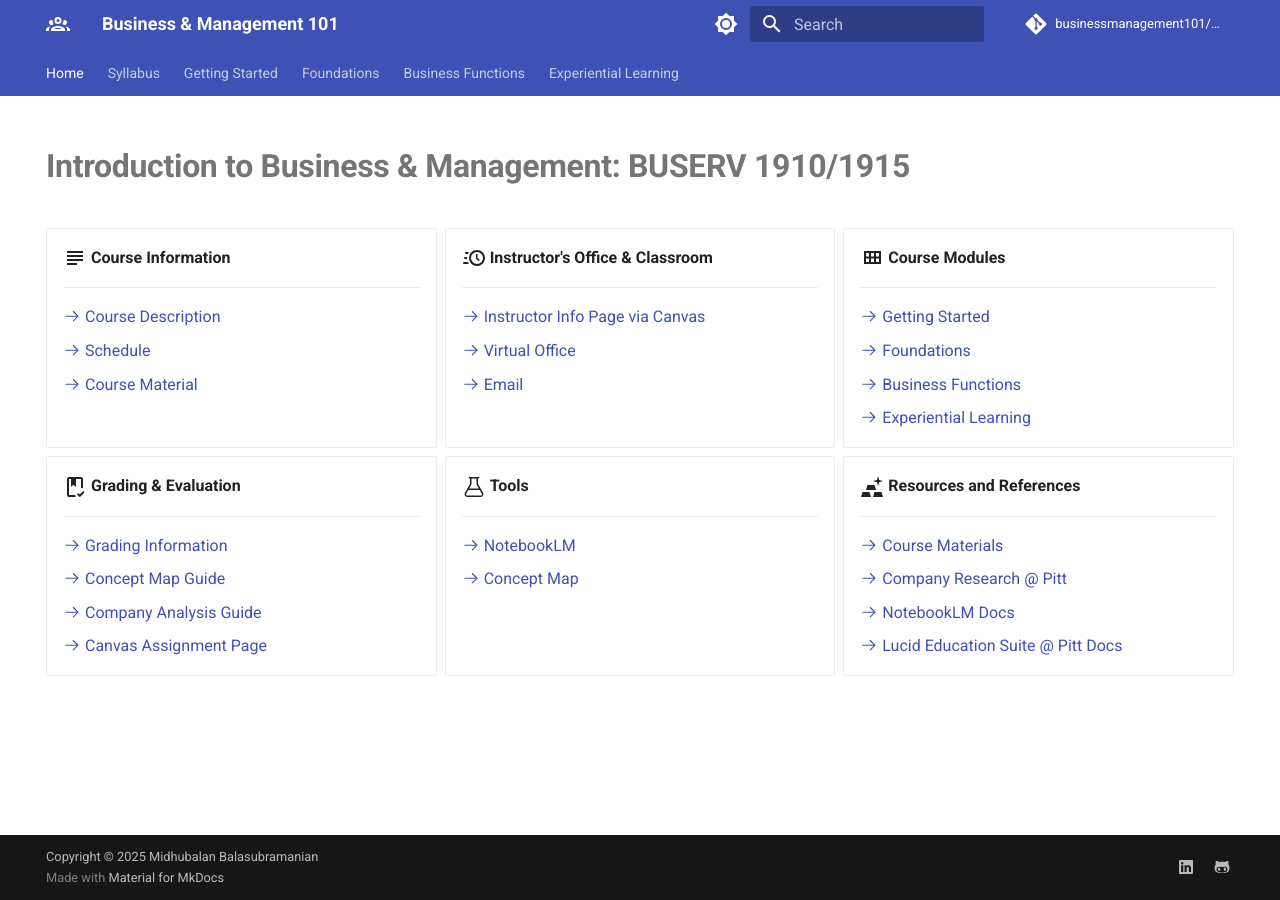
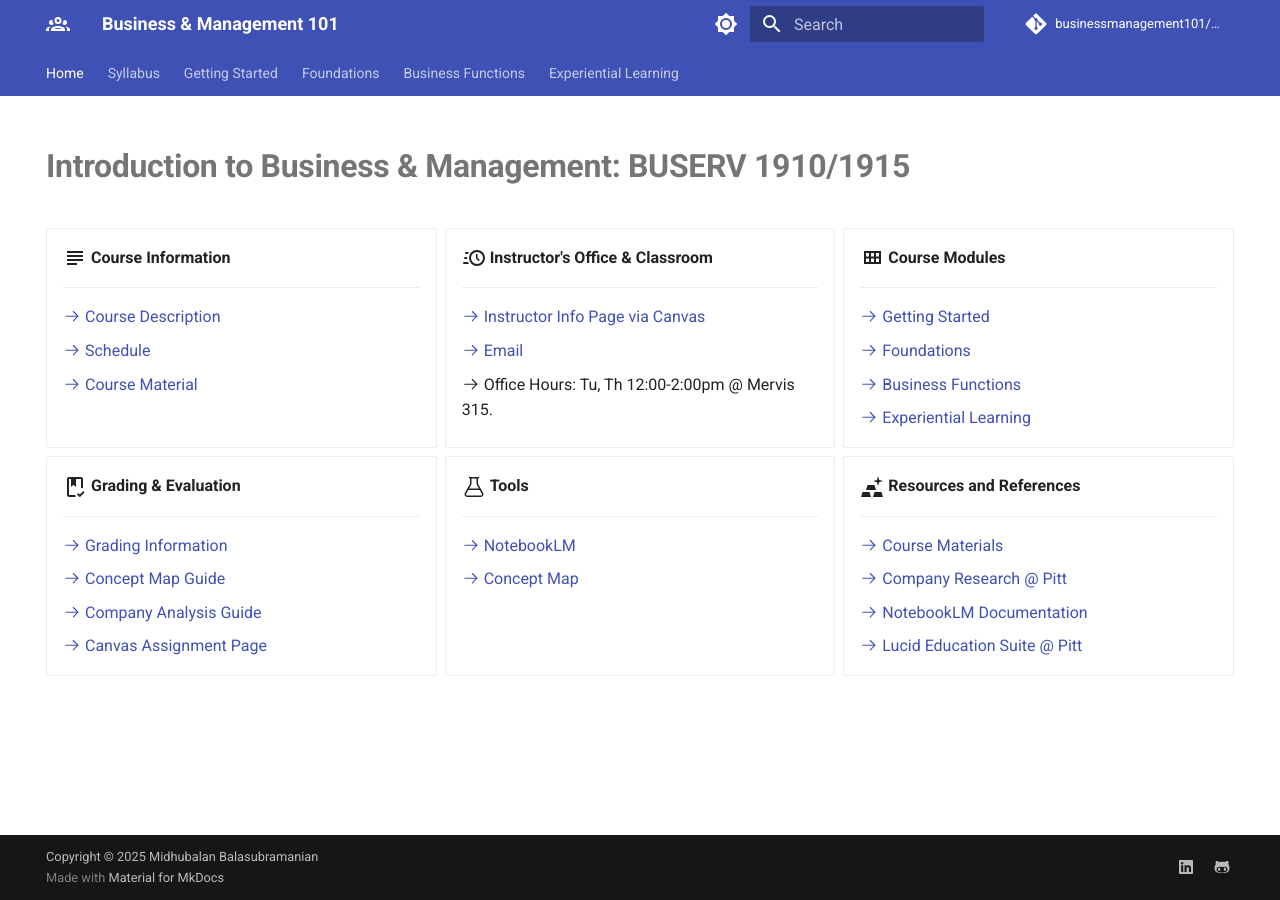
Before and after one commit to businessmanagement101/businessmanagement101.github.io, an MkDocs documentation site: the page built from docs/index.md, in a window 1280 px wide. Built offline with MkDocs 1.6.1 and Material for MkDocs 9.7.7, drawn with Linux system fonts in a browser that asks for light colours; comment, search, counter and statistics services are not loaded.

Commit message:
update course index, syllabus index, teaching philosophy

```diff
--- a/docs/index.md
+++ b/docs/index.md
@@ -26,9 +26,9 @@ hide:
 
     [:octicons-arrow-right-24: Instructor Info Page via Canvas](https://canvas.pitt.edu/courses/321111/pages/instructor-info)
 
-    [:octicons-arrow-right-24: Virtual Office](https://pitt.zoom.us/my/midhubalan)
+    [:octicons-arrow-right-24: Email](mailto:midhu.balan@pitt.edu)
 
-    [:octicons-arrow-right-24: Email](mailto:midhu.balan@pitt.edu)
+    :octicons-arrow-right-24: Office Hours: Tu, Th 12:00-2:00pm @ Mervis 315.
 
 -   :material-view-module-outline:{ .lg .middle } __Course Modules__
 
@@ -73,9 +73,9 @@ hide:
 
     [:octicons-arrow-right-24: Company Research @ Pitt](https://pitt.libguides.com/companyresearch)
 
-    [:octicons-arrow-right-24: NotebookLM Docs](https://support.google.com/notebooklm)
+    [:octicons-arrow-right-24: NotebookLM Documentation](https://support.google.com/notebooklm)
 
-    [:octicons-arrow-right-24: Lucid Education Suite @ Pitt Docs](https://teaching.pitt.edu/resources/an-introduction-to-the-lucid-education-suite/)
+    [:octicons-arrow-right-24: Lucid Education Suite @ Pitt](https://teaching.pitt.edu/resources/an-introduction-to-the-lucid-education-suite/)
 
 
 </div>
--- a/mkdocs.yml
+++ b/mkdocs.yml
@@ -132,6 +132,7 @@ nav:
     - Company Analysis Guide: syllabus/company-analysis-guide.md
     - Schedule: syllabus/schedule.md
     - AI Policy: syllabus/ai-policy.md
+    - Teaching Philosophy: syllabus/teaching-philosophy.md
     - Course Policies: syllabus/course-policies.md
   - Getting Started:
     - getting-started/index.md
```
Also changed, not shown: README.md (+52 -1 lines), docs/syllabus/index.md (+1 -0 lines), docs/syllabus/teaching-philosophy.md (added, +19 -0 lines), docs/syllabus/teaching-philopsphy.md (deleted), 1 other file.
